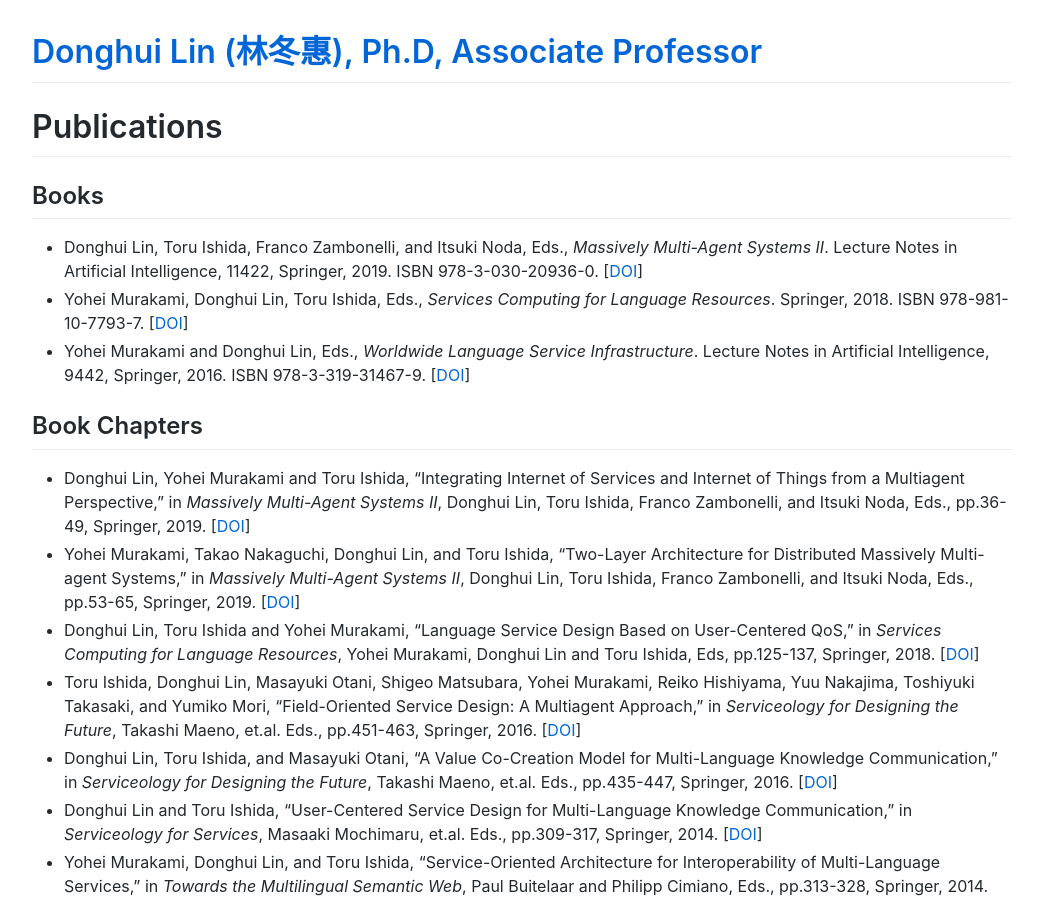
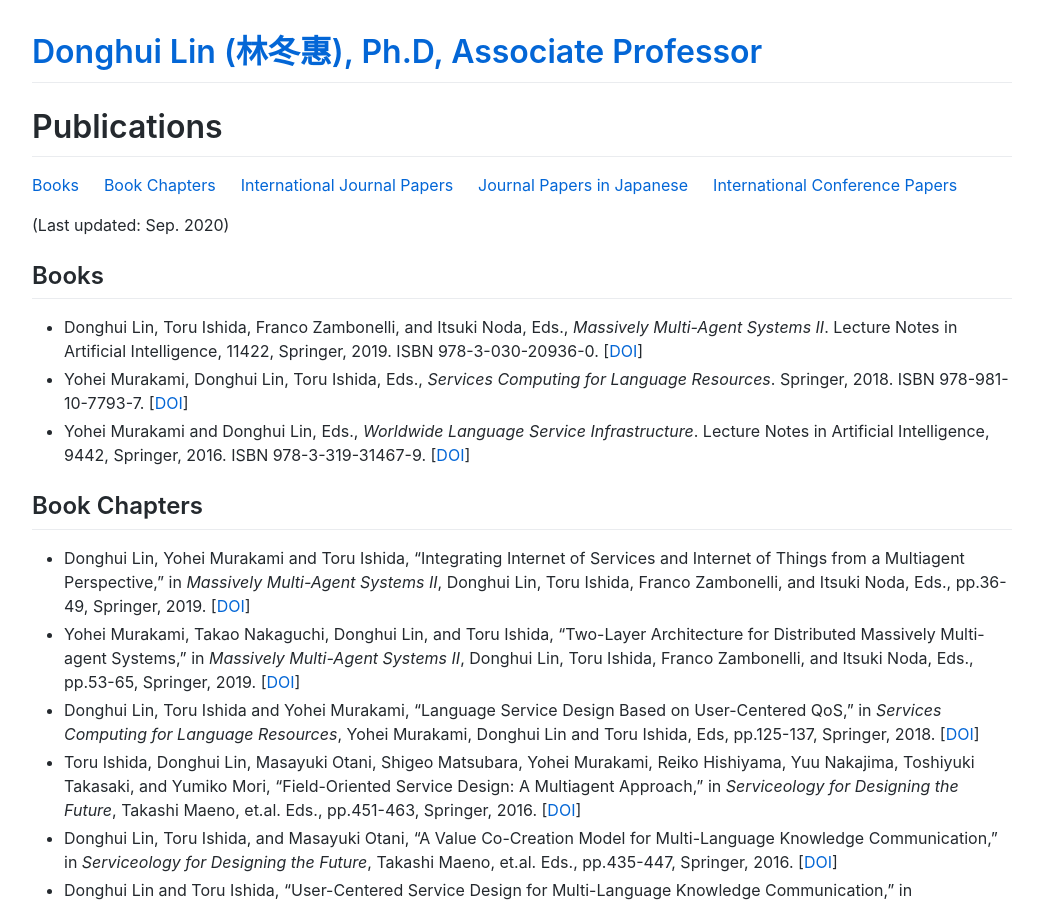
Before and after one commit to lindh/lindh.github.io, a Jekyll site: the page built from publication.md, in a window 1280 px wide and 900 px high. Shown: the whole window, without its empty margins (118-1161 px from the left). Built offline with Jekyll 4.4.1, drawn with Linux system fonts in a browser that asks for light colours; our own code applies the rules of GitHub Pages for plain Markdown files; comment, search, counter and statistics services are not loaded.

Commit message:
Update publication.md

```diff
--- a/publication.md
+++ b/publication.md
@@ -1,4 +1,7 @@
 # Publications
+[Books](#books) &emsp; [Book Chapters](#book-chapters) &emsp; [International Journal Papers](#international-journal-papers) &emsp; [Journal Papers in Japanese](#journal-papers-in-japanese) &emsp; [International Conference Papers](#international-conference-papers)
+
+(Last updated: Sep. 2020)
 
 ## Books
 - Donghui Lin, Toru Ishida, Franco Zambonelli, and Itsuki Noda, Eds., _Massively Multi-Agent Systems II_. Lecture Notes in Artificial Intelligence, 11422, Springer, 2019. ISBN 978-3-030-20936-0. [[DOI](https://doi.org/10.1007/978-3-030-20937-7)]
```
